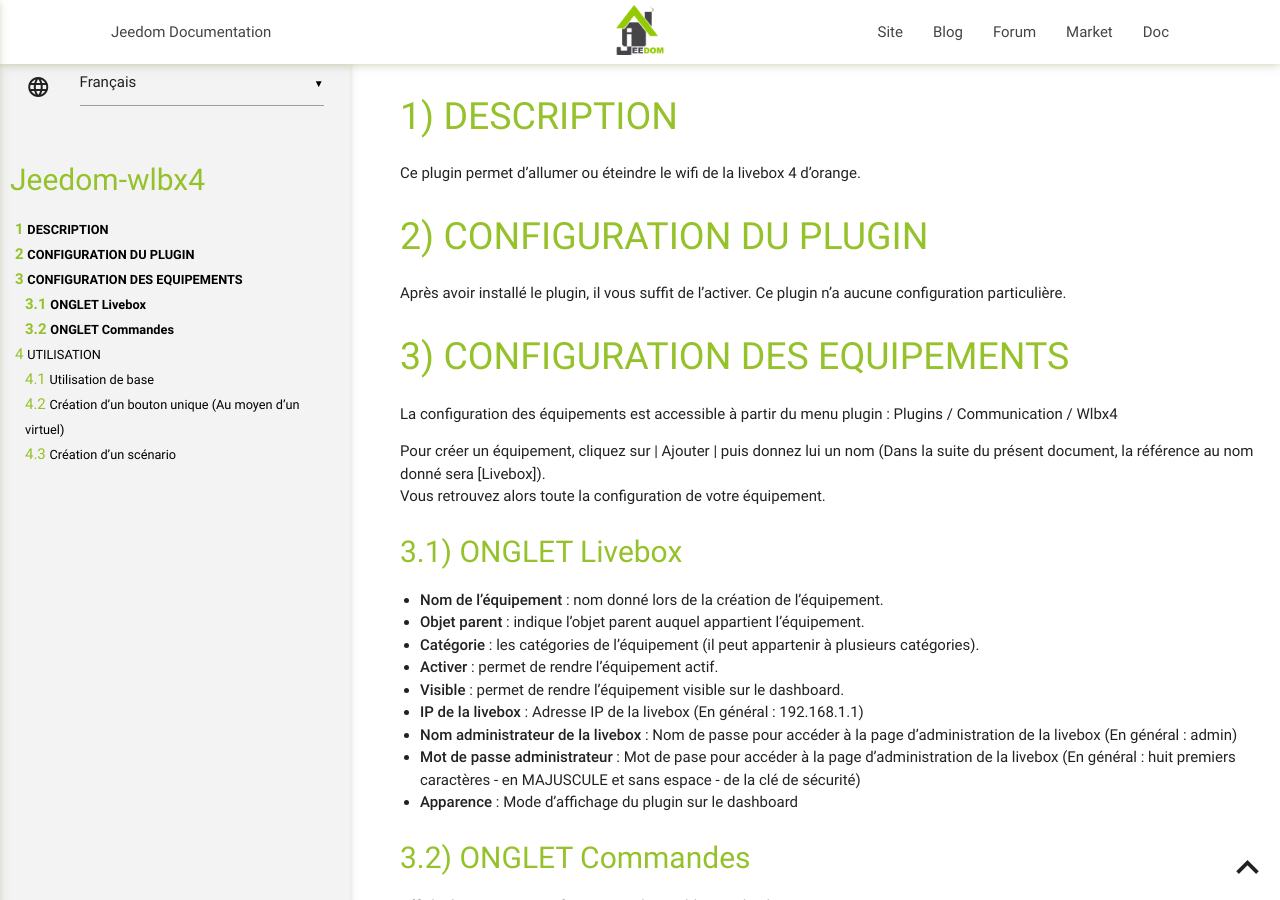
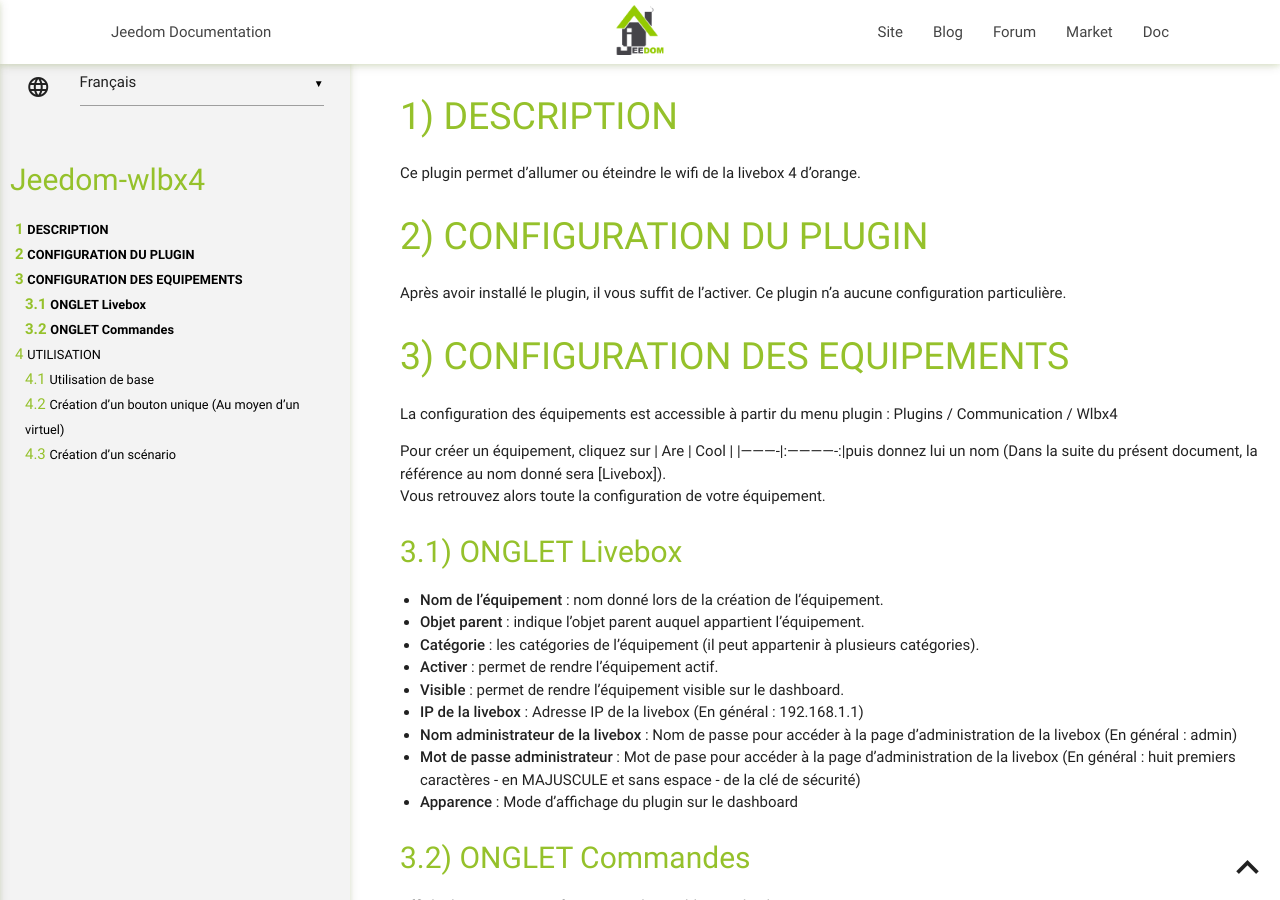
Before and after one commit to pebteam/jeedom-wlbx4, a Jekyll site: the page built from docs/fr_FR/index.md, in a window 1280 px wide and 900 px high. Built offline with Jekyll 4.4.1, drawn with Linux system fonts in a browser that asks for light colours; our own code applies the rules of GitHub Pages for plain Markdown files.

Commit message:
Update index.md

```diff
--- a/docs/fr_FR/index.md
+++ b/docs/fr_FR/index.md
@@ -11,7 +11,7 @@ CONFIGURATION DES EQUIPEMENTS
 La configuration des équipements est accessible à partir du menu plugin :
 Plugins / Communication / Wlbx4
 
-Pour créer un équipement, cliquez sur | Ajouter   | puis donnez lui un nom (Dans la suite du présent document, la référence au nom donné sera [Livebox]).
+Pour créer un équipement, cliquez sur | Are | Cool | |----------|:-------------:|puis donnez lui un nom (Dans la suite du présent document, la référence au nom donné sera [Livebox]).
 Vous retrouvez alors toute la configuration de votre équipement.
 
 ONGLET Livebox
```
